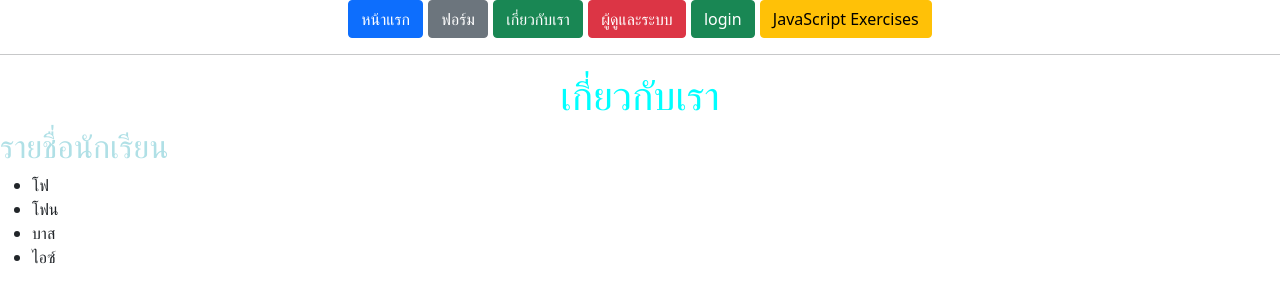
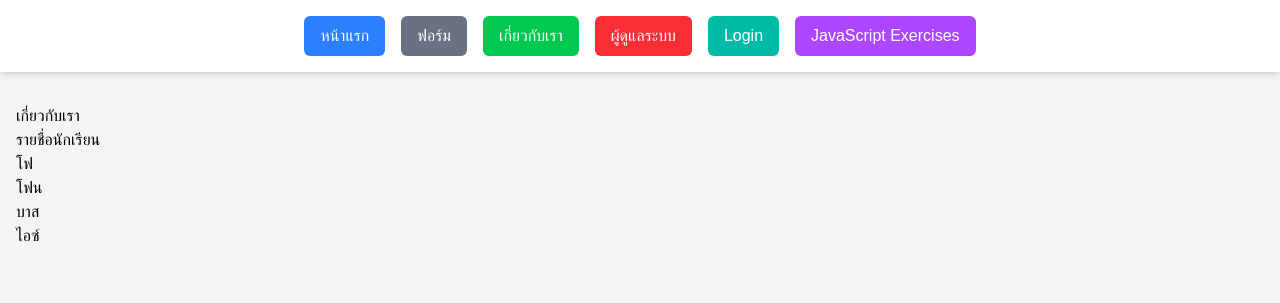
Before and after one commit to kittishat2004-jpg/JavaScript-Exercises, a Django app: page /about in a window 1280 px wide. Shown: the top 303 px of the page. Run offline with Django 5.2, Linux system fonts and the light colour scheme.

Commit message:
base.html

```diff
--- a/Myapp/templates/base.html
+++ b/Myapp/templates/base.html
@@ -1,30 +1,55 @@
 <!DOCTYPE html>
-<html lang="en">
+<html lang="th">
 <head>
-    <link href="https://cdn.jsdelivr.net/npm/bootstrap@5.0.2/dist/css/bootstrap.min.css" rel="stylesheet" integrity="sha384-EVSTQN3/azprG1Anm3QDgpJLIm9Nao0Yz1ztcQTwFspd3yD65VohhpuuCOmLASjC" crossorigin="anonymous">
     <meta charset="UTF-8">
     <meta name="viewport" content="width=device-width, initial-scale=1.0">
-    {% block title %}
-    {% endblock %}
+
+    <script src="https://cdn.jsdelivr.net/npm/@tailwindcss/browser@4"></script>
+
+    <title>{% block title %}เว็บของฉัน{% endblock %}</title>
+
     <style>
-        h1{ text-align: center; color:aqua;}
-        h2{ color:powderblue;}
-        p{text-align: center; font-size: 125%;}
+        /* ตัวอย่าง: กำหนดฟอนต์พื้นฐานให้กับทุกหน้า */
+        body {
+            font-family: 'Sarabun', sans-serif; /* แนะนำให้ใช้ Google Fonts เพื่อความสวยงาม */
+        }
+        .exercise-section {
+            margin-bottom: 40px;
+            padding: 20px;
+            background-color: white;
+            border: 1px solid #ddd;
+            border-radius: 8px;
+            box-shadow: 0 2px 4px rgba(0,0,0,0.05);
+        }
+        .exercise-title {
+            font-size: 1.5em;
+            margin-bottom: 15px;
+            color: #333;
+            font-weight: 600;
+        }
+        .arrow { font-size: 2em; margin: 0 20px; color: #666; }
+        .cat-image { width: 100px; height: 100px; object-fit: contain; }
     </style>
 </head>
-<body>
-    <p>
-    <a href="/" class="btn btn-primary" >หน้าแรก</a>
-    <a href="/form" class="btn btn-secondary">ฟอร์ม</a>
-    <a href="/about"class="btn btn-success">เกี่ยวกับเรา</a>
-    <a href="/admin"class="btn btn-danger">ผู้ดูและระบบ</a>
-    <a href="/login_form"class="btn btn-success">login</a>
-    <a href="/JavaScript_Exercises"class="btn btn-warning">JavaScript Exercises</a>
-    </p>
-    <hr>
-    <div>
-        {% block content %}
-        {% endblock %}
-    </div>
+<body class="bg-gray-100">
+
+    <nav class="bg-white shadow-md p-4 mb-8">
+        <div class="container mx-auto flex justify-center items-center space-x-2 md:space-x-4">
+            <a href="/" class="px-4 py-2 bg-blue-500 text-white rounded-md hover:bg-blue-600 transition duration-200">หน้าแรก</a>
+            <a href="/form" class="px-4 py-2 bg-gray-500 text-white rounded-md hover:bg-gray-600 transition duration-200">ฟอร์ม</a>
+            <a href="/about" class="px-4 py-2 bg-green-500 text-white rounded-md hover:bg-green-600 transition duration-200">เกี่ยวกับเรา</a>
+            <a href="/admin" class="px-4 py-2 bg-red-500 text-white rounded-md hover:bg-red-600 transition duration-200">ผู้ดูแลระบบ</a>
+            <a href="/login_form" class="px-4 py-2 bg-teal-500 text-white rounded-md hover:bg-teal-600 transition duration-200">Login</a>
+            <a href="/JavaScript_Exercises" class="px-4 py-2 bg-purple-500 text-white rounded-md hover:bg-purple-600 transition duration-200">JavaScript Exercises</a>
+        </div>
+    </nav>
+
+    <main class="container mx-auto px-4">
+        <div>
+            {% block content %}
+            {% endblock %}
+        </div>
+    </main>
+
 </body>
 </html>
```
